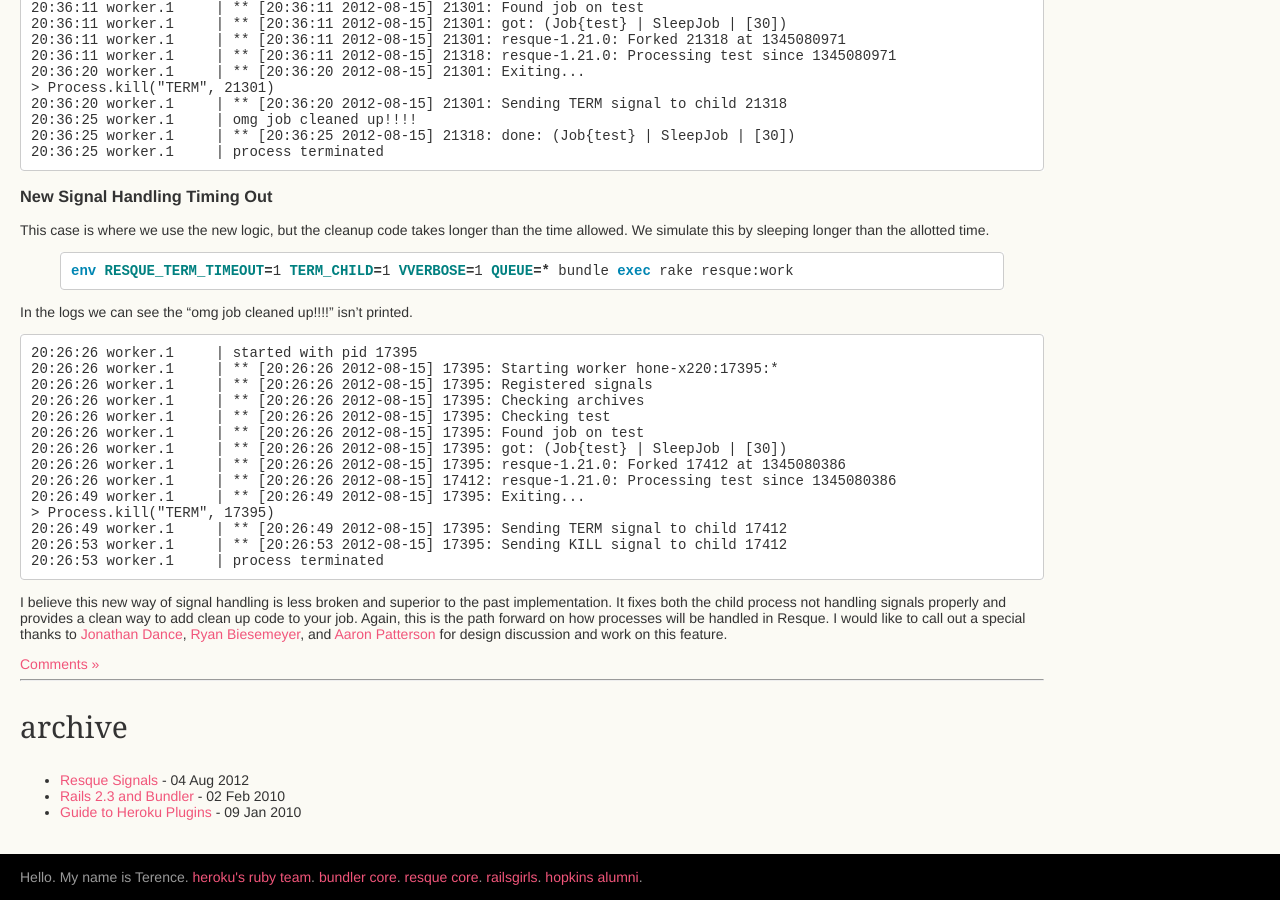
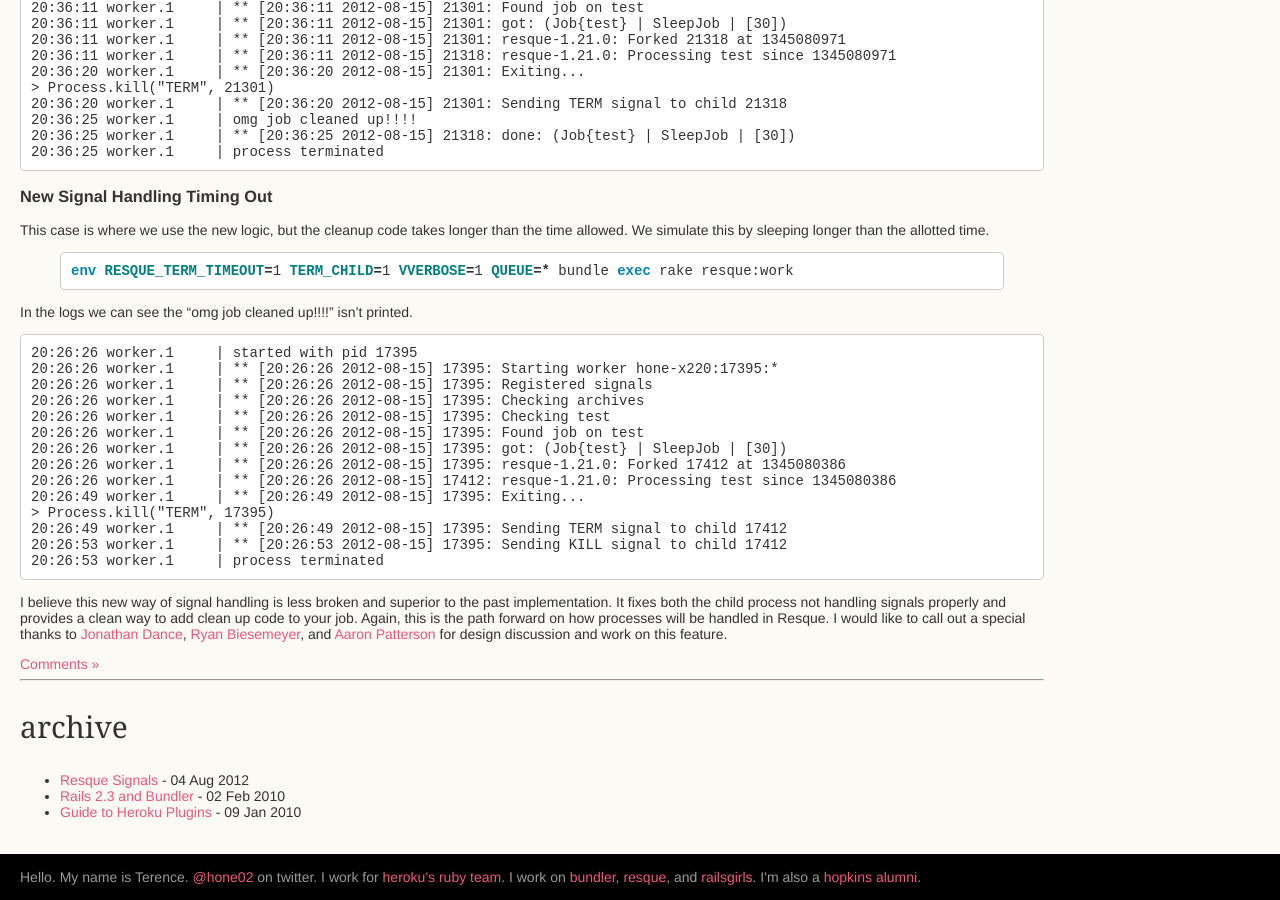
Before and after one commit to hone/wornpath, a Jekyll site: the page built from index.html, in a window 1280 px wide and 900 px high, scrolled down 2393 px. Built offline with Jekyll 4.4.1, drawn with Linux system fonts in a browser that asks for light colours; Markdown is read by kramdown in place of the engine named in the settings; comment, search, counter and statistics services are not loaded.

Commit message:
update footer

```diff
--- a/_layouts/default.html
+++ b/_layouts/default.html
@@ -77,7 +77,7 @@
 		</div>
 		<footer>
 			<div id="container">
-				<p>Hello. My name is Terence. <a href="http://heroku.com">heroku's ruby team</a>. <a href="http://gembundler.com">bundler core</a>. <a href="http://github.com/defunkt/resque">resque core</a>. <a href="http://railsgirls.com">railsgirls</a>. <a href="http://jhu.edu">hopkins alumni</a>.</p>
+				<p>Hello. My name is Terence. <a href="http://twitter.com/hone02">@hone02</a> on twitter. I work for <a href="http://heroku.com">heroku's ruby team</a>. I work on <a href="http://gembundler.com">bundler</a>, <a href="http://github.com/defunkt/resque">resque</a>, and <a href="http://railsgirls.com">railsgirls</a>. I'm also a <a href="http://jhu.edu">hopkins alumni</a>.</p>
 			</div>
 		</footer>
 	</body>
```
